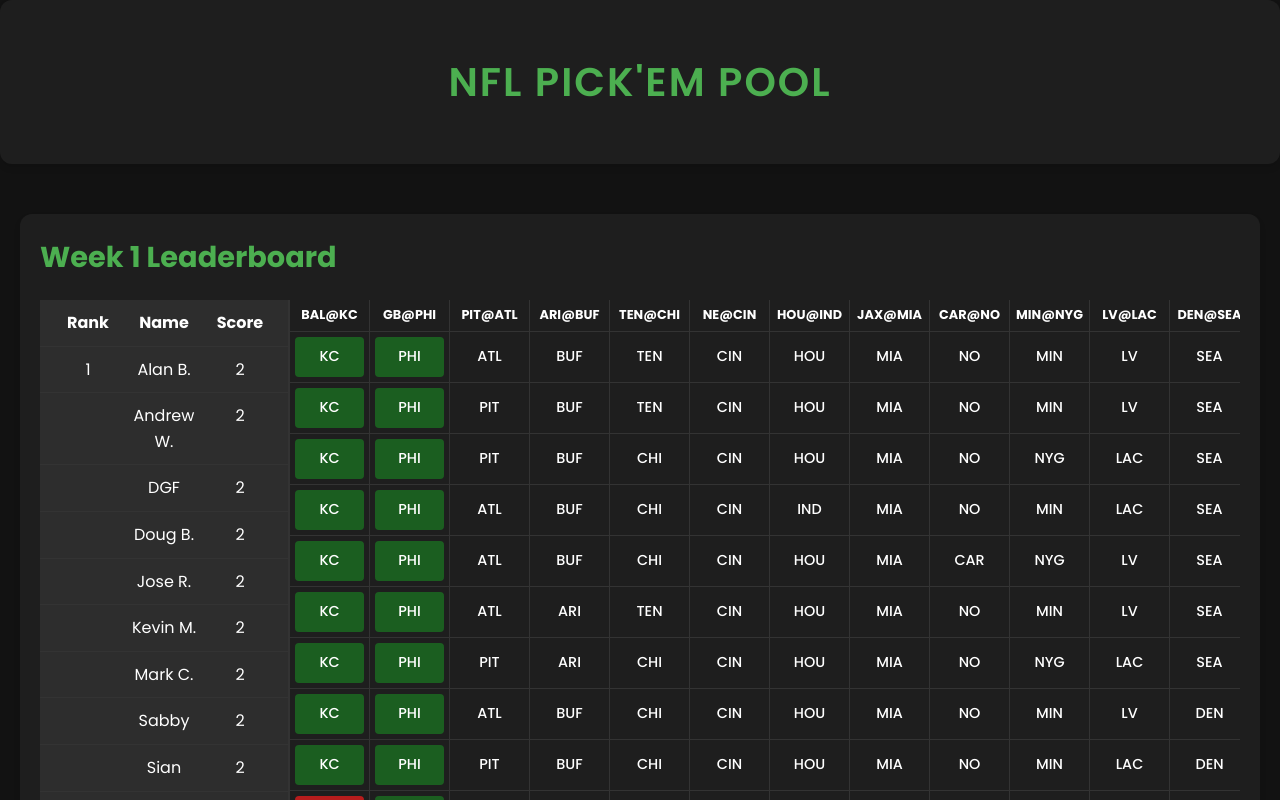
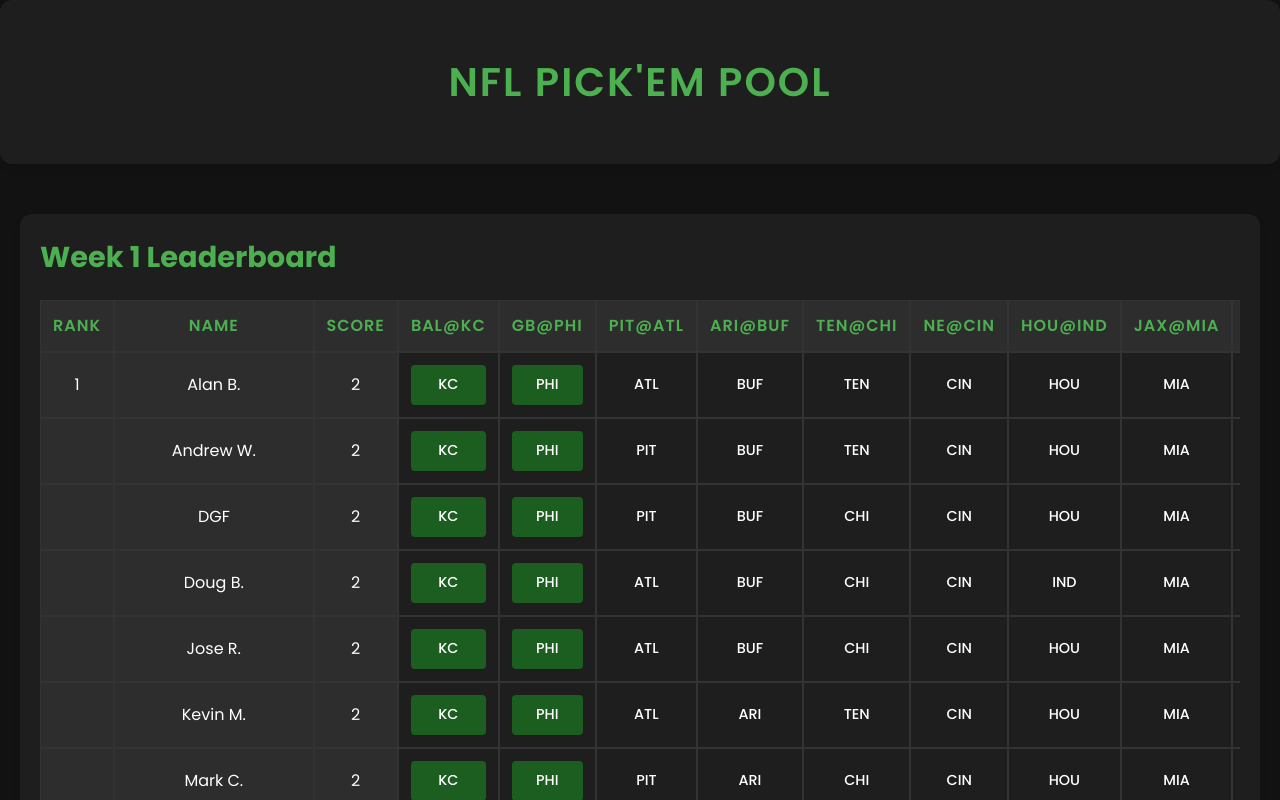
Before and after one commit to MrBuyRight/NFL-PickemPool, a React (Create React App) app: page / in a window 1280 px wide. Built offline with nearby package versions, Linux system fonts and the light colour scheme; the HTML template or start-up script is replaced by a standard one.

Commit message:
Combine all components to scroll together

```diff
--- a/src/Components/Leaderboard.css
+++ b/src/Components/Leaderboard.css
@@ -29,75 +29,64 @@
 }
 
 .leaderboard-container {
-  display: flex;
   height: calc(100% - 60px);
+  overflow: auto;
 }
 
-.user-info-column {
-  width: 250px;
-  flex-shrink: 0;
-  overflow-y: auto;
-  background-color: var(--secondary-color);
-  border-right: 2px solid var(--border-color);
+table {
+  width: 100%;
+  border-collapse: separate;
+  border-spacing: 0;
 }
 
-.user-info-header,
-.user-info-row {
-  display: flex;
+th, td {
   padding: 10px;
+  text-align: center;
   border-bottom: 1px solid var(--border-color);
 }
 
-.user-info-header {
-  position: sticky;
-  top: 0;
-  background-color: var(--secondary-color);
-  font-weight: bold;
-  z-index: 10;
-}
-
-.rank, .name, .score {
-  flex: 1;
-  text-align: center;
-}
-
-.picks-column {
-  flex-grow: 1;
-  overflow: auto;
-}
-
-.picks-header {
-  display: flex;
+thead {
   position: sticky;
   top: 0;
   background-color: var(--secondary-color);
   z-index: 10;
 }
 
-.picks-body {
-  display: flex;
-  flex-direction: column;
+th {
+  font-weight: bold;
 }
 
-.picks-row {
-  display: flex;
+.rank-header, .name-header, .score-header {
+  position: sticky;
+  left: 0;
+  z-index: 20;
+  background-color: var(--secondary-color);
+}
+
+.name-header {
+  left: 60px;
+}
+
+.score-header {
+  left: 200px;
+}
+
+.rank-cell, .name-cell, .score-cell {
+  position: sticky;
+  left: 0;
+  background-color: var(--secondary-color);
+}
+
+.name-cell {
+  left: 60px;
+}
+
+.score-cell {
+  left: 200px;
 }
 
 .pick-cell {
-  width: 80px;
-  flex-shrink: 0;
-  padding: 5px;
-  text-align: center;
-  border-right: 1px solid var(--border-color);
-  border-bottom: 1px solid var(--border-color);
-}
-
-.game-header {
-  font-size: 0.8rem;
-  font-weight: bold;
-  white-space: nowrap;
-  overflow: hidden;
-  text-overflow: ellipsis;
+  min-width: 80px;
 }
 
 .pick-info {
@@ -124,16 +113,8 @@
 }
 
 @media (max-width: 768px) {
-  .user-info-column {
-    width: 200px;
-  }
-
   .pick-cell {
-    width: 60px;
-  }
-
-  .game-header {
-    font-size: 0.7rem;
+    min-width: 60px;
   }
 
   .pick-team {
--- a/src/Components/Leaderboard.js
+++ b/src/Components/Leaderboard.js
@@ -111,45 +111,37 @@
     <div className="leaderboard">
       <h2>Week 1 Leaderboard</h2>
       <div className="leaderboard-container">
-        <div className="user-info-column">
-          <div className="user-info-header">
-            <span className="rank">Rank</span>
-            <span className="name">Name</span>
-            <span className="score">Score</span>
-          </div>
-          {rankedEntries.map((entry, index) => (
-            <div key={index} className="user-info-row">
-              <span className="rank">{entry.rank}</span>
-              <span className="name">{formatName(entry.name)}</span>
-              <span className="score">{entry.score}</span>
-            </div>
-          ))}
-        </div>
-        <div className="picks-column">
-          <div className="picks-header">
-            {gameHeaders.map((header, index) => (
-              <div key={index} className="pick-cell">
-                <div className="game-header">{header}</div>
-              </div>
-            ))}
-          </div>
-          <div className="picks-body">
+        <table>
+          <thead>
+            <tr>
+              <th className="rank-header">Rank</th>
+              <th className="name-header">Name</th>
+              <th className="score-header">Score</th>
+              {gameHeaders.map((header, index) => (
+                <th key={index} className="pick-header">{header}</th>
+              ))}
+            </tr>
+          </thead>
+          <tbody>
             {rankedEntries.map((entry, index) => (
-              <div key={index} className="picks-row">
+              <tr key={index}>
+                <td className="rank-cell">{entry.rank}</td>
+                <td className="name-cell">{formatName(entry.name)}</td>
+                <td className="score-cell">{entry.score}</td>
                 {gameMatchups.map((matchup, pickIndex) => {
                   const pick = entry.picks[pickIndex + 1];
                   return (
-                    <div key={pickIndex} className="pick-cell">
+                    <td key={pickIndex} className="pick-cell">
                       <div className={`pick-info ${getPickClass(pick)}`}>
                         <span className="pick-team">{teamAbbreviations[pick] || pick}</span>
                       </div>
-                    </div>
+                    </td>
                   );
                 })}
-              </div>
+              </tr>
             ))}
-          </div>
-        </div>
+          </tbody>
+        </table>
       </div>
     </div>
   );
```
